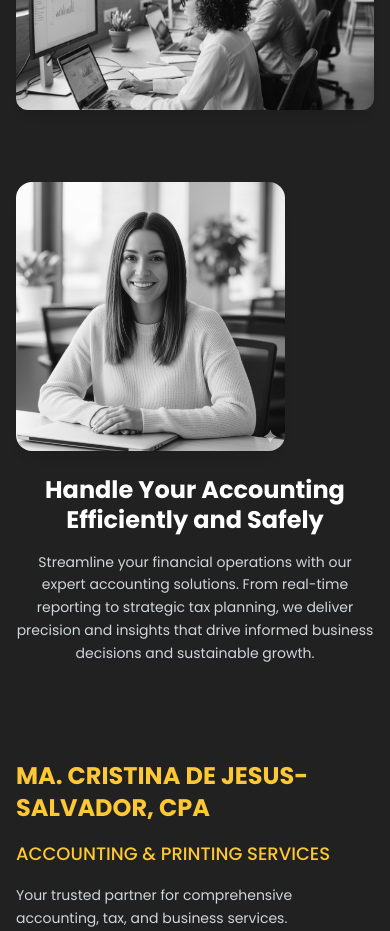
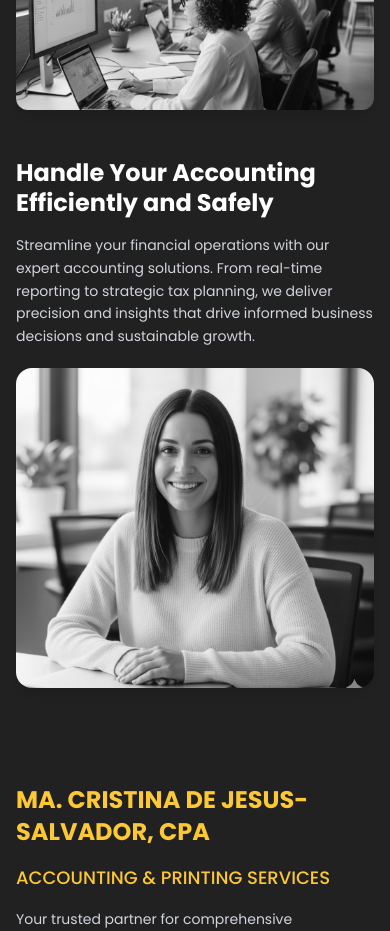
Before and after one commit to Pngtaq/mcs-official, a React (Vite) app: page / in a window 390 px wide. Shown: the part 1660-2591 px from the top of the page. Built offline with nearby package versions, Linux system fonts and the light colour scheme.

Commit message:
fix: middle page image responsiveness

```diff
--- a/components/home/MiddlePage.jsx
+++ b/components/home/MiddlePage.jsx
@@ -2,7 +2,7 @@ import React from "react";
 
 const MiddlePage = () => {
   return (
-    <div className="text-white grid grid-cols-1 md:grid-cols-2 px-4 sm:px-8 md:px-16 lg:px-32 xl:px-40 gap-6 md:gap-8 lg:gap-30 py-12 sm:py-16 md:py-20 lg:min-h-screen lg:py-0 lg:items-center">
+    <div className="text-white grid grid-cols-1 md:grid-cols-1 lg:grid-cols-2 px-4 sm:px-8 md:px-16 lg:px-32 xl:px-40 gap-6 md:gap-8 lg:gap-30 py-12 sm:py-16 md:py-20 lg:min-h-screen lg:py-0 lg:items-center">
       {/* Left Column */}
       <div className="flex flex-col space-y-6 md:space-y-8">
         <h2 className="text-2xl sm:text-3xl md:text-4xl lg:text-5xl xl:text-6xl font-bold leading-tight pt-2 md:pt-4">
@@ -24,17 +24,17 @@ const MiddlePage = () => {
       </div>
 
       {/* Right Column */}
-      <div className="flex flex-col justify-center pt-12">
+      <div className="flex flex-col justify-center ">
         <img
           src="/solo.jpg"
           alt="team image"
-          className="grayscale hover:grayscale-0 transition-all duration-300 rounded-2xl w-3/4 h-auto object-cover aspect-square md:aspect-auto shadow-lg"
+          className="grayscale hover:grayscale-0 transition-all duration-300 rounded-2xl w-full h-80 sm:h-90 md:h-100 lg:h-110 xl:h-140 object-cover aspect-square md:aspect-auto shadow-lg order-2 lg:order-1 mt-5"
         />
-        <div className="pt-6 md:pt-8 lg:pt-10">
-          <h3 className="text-2xl sm:text-3xl md:text-4xl lg:text-5xl font-semibold leading-tight text-center md:text-left mb-4 md:mb-6">
+        <div className="pt-6 md:pt-8 lg:pt-10 order-1 lg:order-2">
+          <h3 className="text-2xl sm:text-3xl md:text-4xl lg:text-5xl font-semibold leading-tight md:text-left mb-4 md:mb-6">
             Handle Your Accounting Efficiently and Safely
           </h3>
-          <p className="text-sm sm:text-base md:text-lg leading-relaxed text-gray-300 text-center md:text-left">
+          <p className="text-sm sm:text-base md:text-lg leading-relaxed text-gray-300 md:text-left">
             Streamline your financial operations with our expert accounting
             solutions. From real-time reporting to strategic tax planning, we
             deliver precision and insights that drive informed business
```
